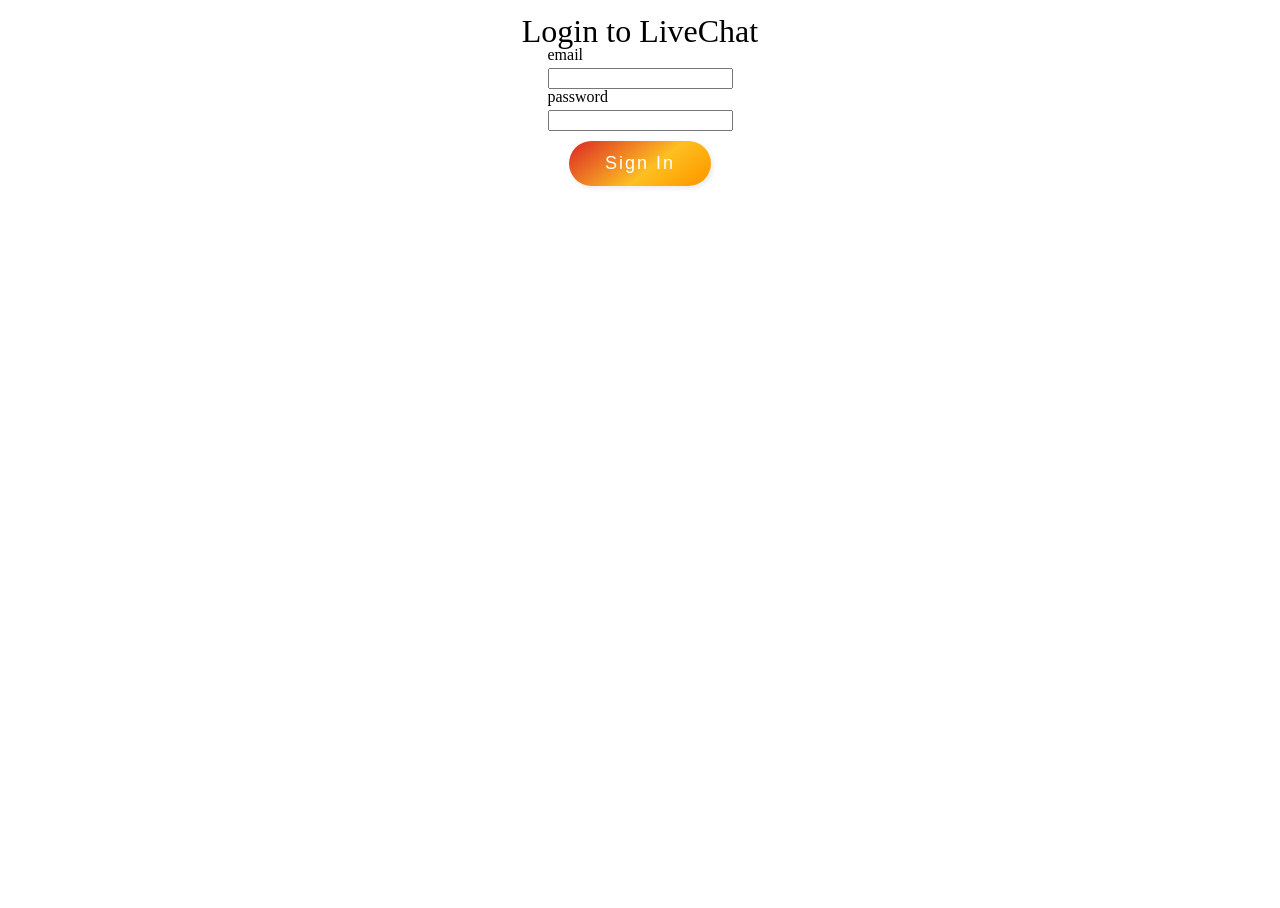
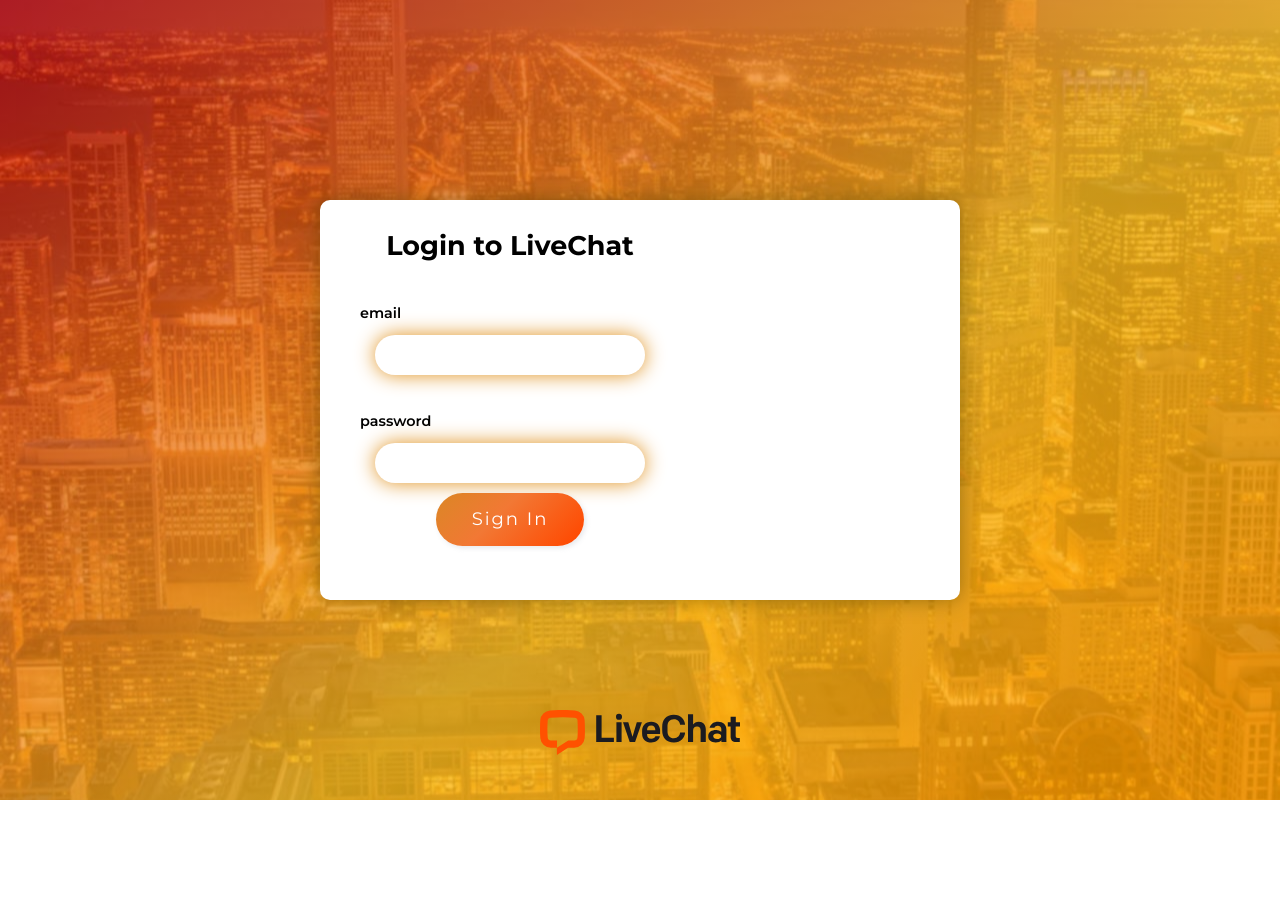
Before and after one commit to woopul/liveChat-form, a React app in the folder client/: page / in a window 1280 px wide. Before the commit the page ends 800 px from the top, so only its background shows below. Built offline with nearby package versions, Linux system fonts and the light colour scheme.

Commit message:
form styles desktop

```diff
--- a/client/src/components/App/app.scss
+++ b/client/src/components/App/app.scss
@@ -0,0 +1,39 @@
+.main-container {
+	display: flex;
+	justify-content: center;
+	align-items: center;
+	width: 100vw;
+	height: 100vh;
+
+	&::before {
+		content: "";
+		position: absolute;
+		top: 0;
+		left: 0;
+		width: 100%;
+		height: 100%;
+		background: #b11f1f
+			url("../../assets/background/img-01.jpg") no-repeat center;
+		z-index: -1;
+		background-size: cover;
+		opacity: 1;
+	}
+
+	&::after {
+		content: "";
+		position: absolute;
+		top: 0;
+		left: 0;
+		width: 100%;
+		height: 100%;
+		background: linear-gradient(
+			142deg,
+			rgba(213, 2, 2, 0.8578781854538691) 0%,
+			rgba(253, 190, 29, 0.9809782608695652) 58%,
+			rgba(255, 158, 0, 1) 90%
+		);
+		z-index: -1;
+		background-size: contain;
+		opacity: 0.8;
+	}
+}
--- a/client/src/components/App/index.js
+++ b/client/src/components/App/index.js
@@ -1,13 +1,13 @@
 import React from 'react';
-import LoginForm from '../LoginForm';
+import FormCard from '../FormCard';
 
 import './app.scss'
 
 function App() {
   return (
-    <>
-      <LoginForm />
-    </>
+    <div className="main-container">
+      <FormCard />
+    </div>
   );
 };
 
--- /dev/null
+++ b/client/src/components/FormCard/formCard.scss
@@ -0,0 +1,11 @@
+.form-card-container {
+	display: flex;
+	flex-wrap: wrap;
+  width: 50vw;
+  height: 50vh;
+	box-shadow: 0 0 20px 0px #57430185;
+	border-radius: 10px;
+	background-color: #fff;
+	margin: 0 auto;
+	padding: 24px 40px;
+}
--- /dev/null
+++ b/client/src/components/FormCard/index.js
@@ -0,0 +1,15 @@
+import React from 'react';
+import './formCard.scss';
+import FormInfo from '../FormInfo';
+import LoginForm from '../LoginForm';
+
+const FormCard = () => {
+  return (
+    <div className="form-card-container">
+      <FormInfo />
+      <LoginForm />
+    </div>
+  )
+}
+
+export default FormCard;
--- /dev/null
+++ b/client/src/components/FormInfo/formInfo.scss
@@ -0,0 +1,8 @@
+.form-info-container {
+  display: flex;
+  height: 100%;
+  justify-content: center;
+  align-items: center;
+  flex: 1 1 300px;
+  order: 1;
+}
--- /dev/null
+++ b/client/src/components/FormInfo/index.js
@@ -0,0 +1,13 @@
+import React from 'react';
+import LiveChatLogo from "../../assets/livechat_logo.svg";
+import './formInfo.scss';
+
+const FormInfo = () => {
+  return(
+    <div className="form-info-container" >
+      <img src={LiveChatLogo} alt=""/>
+    </div>
+  )
+}
+
+export default FormInfo;
--- a/client/src/components/LoginForm/index.js
+++ b/client/src/components/LoginForm/index.js
@@ -1,5 +1,4 @@
 import React, { useState } from "react";
-import ButtonRipple from "../ButtonRipple";
 
 import useFormValidation from "./useFormValidation";
 import validateForm from "./validateForm";
@@ -15,7 +14,7 @@
 		handleBlur,
 		values,
 		errors,
-		isSubmitting,
+    isSubmitting,
 	} = useFormValidation(INITIAL_STATE, validateForm, authenticateUser);
 	const [authenticationError, setAuthenticationError] = useState(null);
 
@@ -35,12 +34,14 @@
 	}
 
 	return (
-		<div className="form-container">
+		<div className="form-control-container">
 			<h1>Login to LiveChat</h1>
 			<form onSubmit={handleSubmit}>
-				<label htmlFor="email">email</label>
+				<label htmlFor="emailInput">email</label>
 				<input
 					name="email"
+					type="text"
+          id="emailInput"
 					className={errors.email.length > 0 && "error-input"}
 					onChange={handleChange}
 					onBlur={handleBlur}
@@ -48,10 +49,11 @@
 				/>
 				{errors.email && <p className="error-msg">{errors.email}</p>}
 
-				<label htmlFor="password">password</label>
+				<label htmlFor="passwordInput">password</label>
 				<input
 					name="password"
 					type="password"
+          id="passwordInput"
 					className={errors.password.length > 0 && "error-input"}
 					onBlur={handleBlur}
 					onChange={handleChange}
--- a/client/src/components/LoginForm/loginForm.scss
+++ b/client/src/components/LoginForm/loginForm.scss
@@ -1,16 +1,29 @@
-.form-container {
-	margin: 0 auto;
-	padding: 15px 20px;
-	width: 50vw;
-	height: 70vh;
-	display: flex;
-	flex-direction: column;
-	align-items: center;
+.form-control-container {
+	flex: 0 1 300px;
+	h1 {
+		font-size: 1.5rem;
+		text-align: center;
+		margin-bottom: 35px;
+	}
+}
 
-	h1 {
-		font-size: 2rem;
-		text-align: center;
+input[type="text"],
+input[type="password"] {
+	font-size: 0.9rem;
+	line-height: 40px;
+	padding: 0 12px;
+	width: 270px;
+	border-radius: 40px;
+	border: none;
+	box-shadow: 0px 0px 20px 0px #e09220;
+
+	&:focus {
+		outline: none;
 	}
+}
+
+label[for="passwordInput"]{
+	margin-top: 30px;
 }
 
 .error-input {
@@ -25,11 +38,18 @@
 	label {
 		align-self: start;
 		margin-bottom: 0.3rem;
+		font-size: 0.8rem;
+		font-weight: 600;
+		margin-bottom: 10px;
 	}
 }
 
 .error-msg {
-	color: red;
+	width: 100%;
+	font-weight: 500;
+	margin-top: 5px;
+	font-size: 0.7rem;
+	color: #ff0000f0;
 }
 
 .ripple-button-login {
@@ -40,15 +60,15 @@
 	color: #fff;
 	text-decoration: none;
 	letter-spacing: 2px;
-	font-size: 18px;
+	font-size: 1rem;
 	border-radius: 40px;
 	border: none;
 	overflow: hidden;
 	background: linear-gradient(
-		142deg,
-		rgba(213, 2, 2, 0.8578781854538691) 0%,
-		rgba(253, 190, 29, 0.9809782608695652) 58%,
-		rgba(255, 158, 0, 1) 90%
+		135deg,
+		rgba(213, 115, 2, 0.8578781854538691) 0%,
+		rgba(242, 120, 52, 1) 42%,
+		rgba(255, 72, 0, 1) 96%
 	);
 	box-shadow: 2px 2px 5px #c8ced470;
 	transition: transform 0.2s ease-out;
@@ -58,4 +78,8 @@
 	&:active {
 		transform: scale(0.97);
 	}
+	img {
+		width: 100%;
+		height: 100%;
+	}
 }
--- a/client/src/components/LoginForm/validateForm.js
+++ b/client/src/components/LoginForm/validateForm.js
@@ -11,7 +11,6 @@
 		errors.email.push("Invalid email address");
   }
 
-  console.log('VALIDATION', values)
   //password validation
   if (!values.password) {
     errors.password.push("Please enter a password");
@@ -28,8 +27,6 @@
     if(!/(?=.*\d)/g.test(values.password)) {
        errors.password.push("Password must contain at least one digit")
     }
-    //TODO: at least one small letter | one big letter | one number
-    // if(values.){}
   }
 	return errors;
 }
--- a/client/src/styles/_base.scss
+++ /dev/null
@@ -1,59 +0,0 @@
-$background-primary: #e0e6ee;
-
-//MIXINS:
-@mixin respond($breakpoint) {
-  @if  $breakpoint == phone {
-      @media only screen and (max-width: 37.5rem) {@content};  //600px
-  }
-  @if  $breakpoint == tab-port {
-      @media only screen and (max-width: 56.25rem) {@content}; //900px
-  }
-  @if  $breakpoint == big-desktop {
-      @media only screen and (min-width: 112.5rem) {@content};   //1800px
-  }
-}
-
-//RESET
-html, body, div, span, applet, object, iframe,
-h1, h2, h3, h4, h5, h6, p, blockquote, pre,
-a, abbr, acronym, address, big, cite, code,
-del, dfn, em, img, ins, kbd, q, s, samp,
-small, strike, strong, sub, sup, tt, var,
-b, u, i, center,
-dl, dt, dd, ol, ul, li,
-fieldset, form, label, legend,
-table, caption, tbody, tfoot, thead, tr, th, td,
-article, aside, canvas, details, embed,
-figure, figcaption, footer, header, hgroup,
-menu, nav, output, ruby, section, summary,
-time, mark, audio, video {
-	margin: 0;
-	padding: 0;
-	border: 0;
-	font-size: 100%;
-	font: inherit;
-	vertical-align: baseline;
-}
-/* HTML5 display-role reset for older browsers */
-article, aside, details, figcaption, figure,
-footer, header, hgroup, menu, nav, section {
-	display: block;
-}
-body {
-	line-height: 1;
-}
-ol, ul {
-	list-style: none;
-}
-blockquote, q {
-	quotes: none;
-}
-blockquote:before, blockquote:after,
-q:before, q:after {
-	content: '';
-	content: none;
-}
-table {
-	border-collapse: collapse;
-	border-spacing: 0;
-}
--- /dev/null
+++ b/client/src/styles/base.scss
@@ -0,0 +1,33 @@
+@import url('https://fonts.googleapis.com/css2?family=Montserrat:wght@300;400;500;600;700&display=swap');
+
+$background-primary: #e0e6ee;
+
+//MIXINS:
+@mixin respond($breakpoint) {
+  @if  $breakpoint == phone {
+      @media only screen and (max-width: 37.5rem) {@content};  //600px
+  }
+  @if  $breakpoint == tab-port {
+      @media only screen and (max-width: 56.25rem) {@content}; //900px
+  }
+  @if  $breakpoint == big-desktop {
+      @media only screen and (min-width: 112.5rem) {@content};   //1800px
+  }
+}
+
+//RESET
+* {
+  padding: 0;
+  margin: 0;
+  font-family: 'Montserrat', -apple-system, BlinkMacSystemFont, Segoe UI, Roboto, Oxygen,
+    Ubuntu, Cantarell, Fira Sans, Droid Sans, Helvetica Neue, sans-serif;
+  line-height: 1.6;
+  font-size: 18px;
+  box-sizing: border-box;
+}
+a {
+  text-decoration: none;
+}
+a:hover {
+  text-decoration: underline;
+}
--- a/client/src/styles/main.scss
+++ b/client/src/styles/main.scss
@@ -1 +1 @@
-@import './base';
+@import './base.scss';
```
Also changed, not shown: client/src/assets/background/Abstract-Timekeeper.svg (added), client/src/assets/background/img-01.jpg (added), client/src/assets/background/istockphoto-1148091793-612x612.jpg (added), 1 other file.
